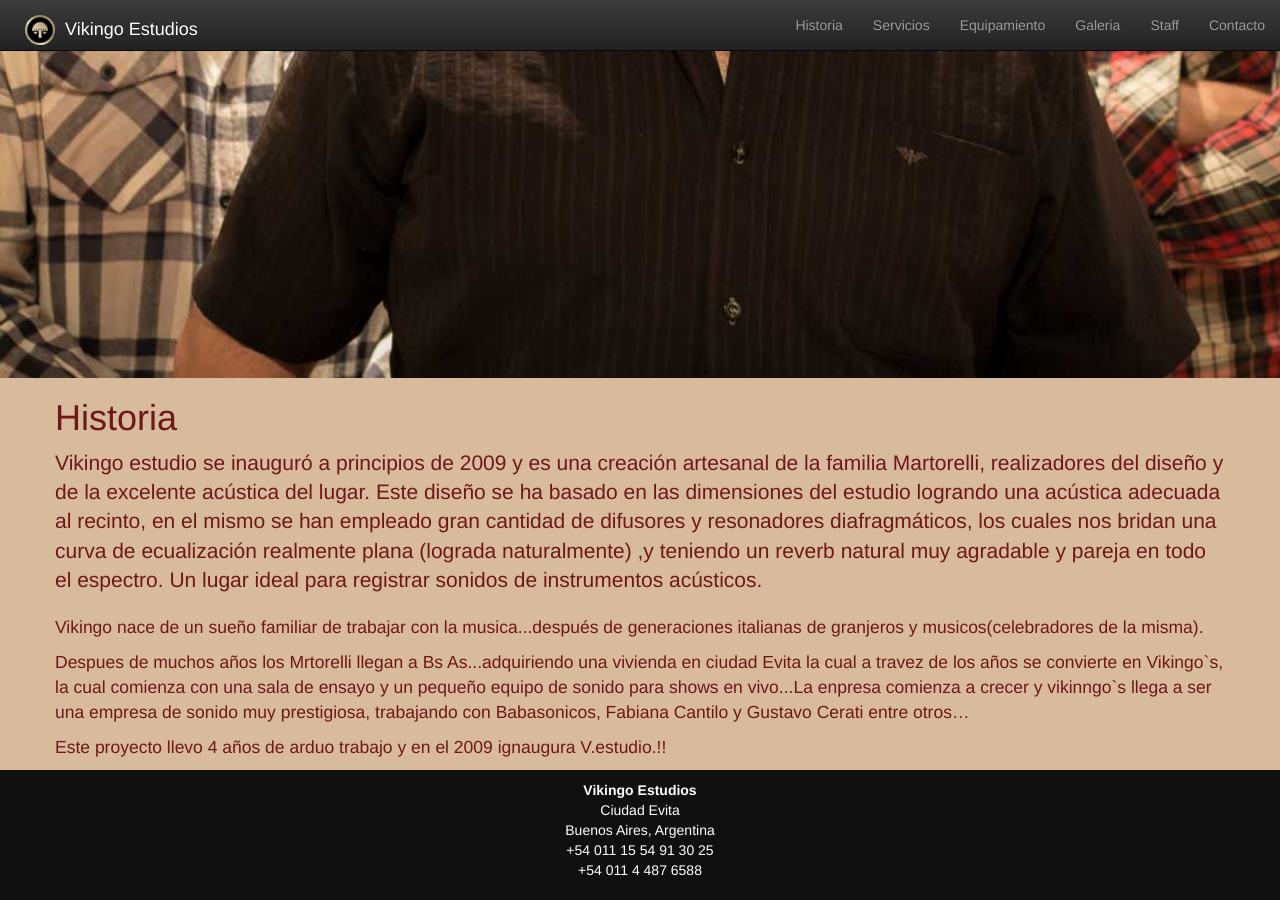
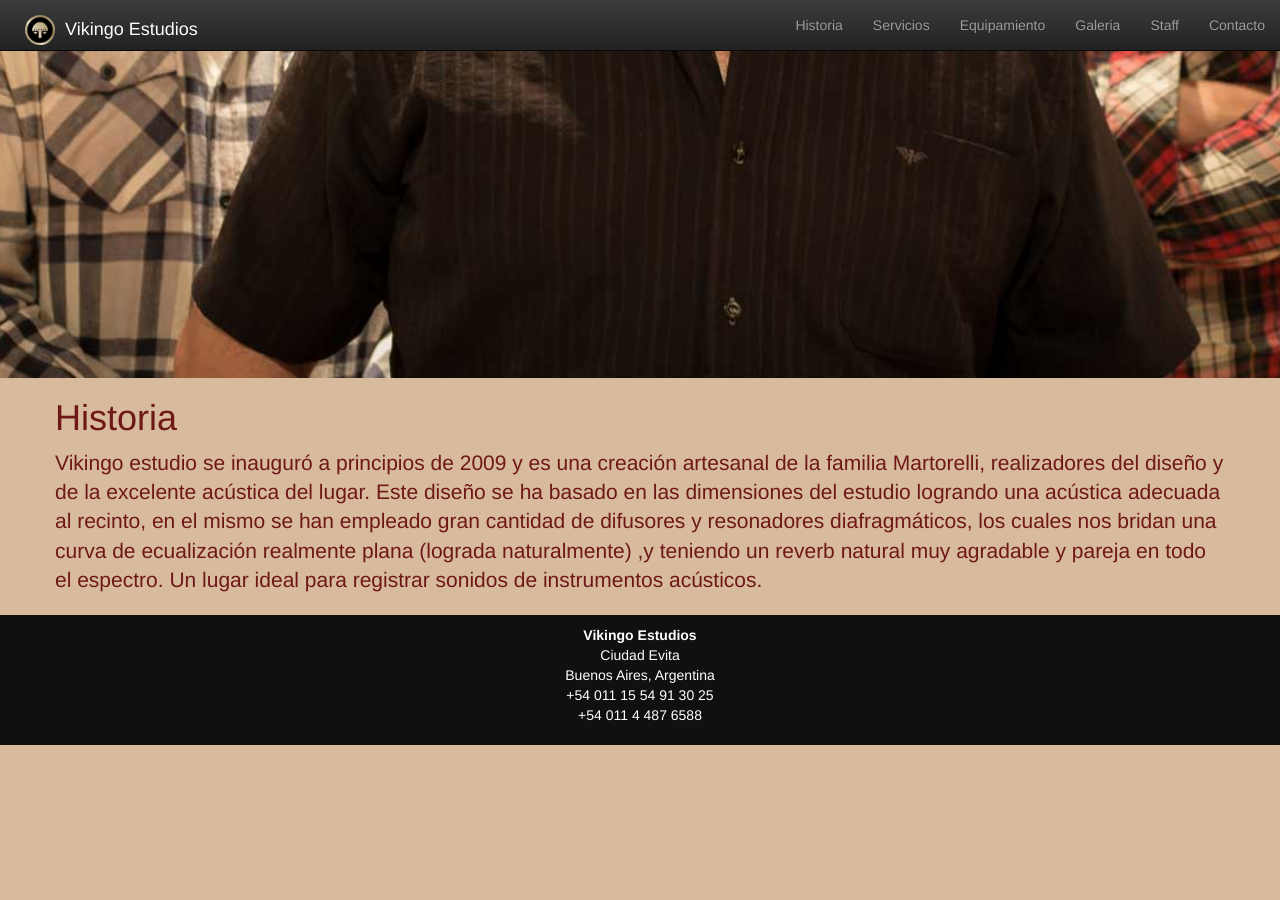
Before and after one commit to ryan258/vikingo, a Jekyll site: the page built from historia/index.html, in a window 1280 px wide and 900 px high, scrolled down 572 px. Built offline with Jekyll 4.4.1, drawn with Linux system fonts in a browser that asks for light colours; nearby versions of some CDN libraries; after the commit the page ends 1317 px from its top, so only the background shows below that.

Commit message:
Remove bottom 2 stories from Historia

```diff
--- a/historia/index.html
+++ b/historia/index.html
@@ -17,8 +17,5 @@ layout: default
 	<div class="row">
 		<h1>Historia</h1>
 		<p class="lead">Vikingo estudio se inauguró a principios de 2009 y es una creación artesanal de la familia Martorelli, realizadores del diseño y de la excelente acústica del lugar. Este diseño se ha basado en las dimensiones del estudio logrando una acústica adecuada al recinto, en el mismo se han empleado gran cantidad de difusores y resonadores diafragmáticos, los cuales nos bridan una curva de ecualización realmente plana (lograda naturalmente) ,y teniendo un reverb natural muy agradable y pareja en todo el espectro. Un lugar ideal para registrar sonidos de instrumentos acústicos.</p>
-		<p>Vikingo nace de un sueño familiar de trabajar con la musica...después de generaciones italianas de granjeros y musicos(celebradores de la misma).</p>
-		<p>Despues de muchos años los Mrtorelli llegan a Bs As...adquiriendo una vivienda en ciudad Evita la cual a travez de los años se convierte en Vikingo`s, la cual comienza con una sala de ensayo y un pequeño equipo de sonido para shows en vivo...La enpresa comienza a crecer y vikinngo`s llega a ser una empresa de sonido muy prestigiosa, trabajando con Babasonicos, Fabiana Cantilo y Gustavo Cerati entre otros…</p>
-		<p>Este proyecto llevo 4 años de arduo trabajo y en el 2009 ignaugura V.estudio.!!</p>
 	</div>
 </div>
```
Also changed, not shown: 4 other files.
